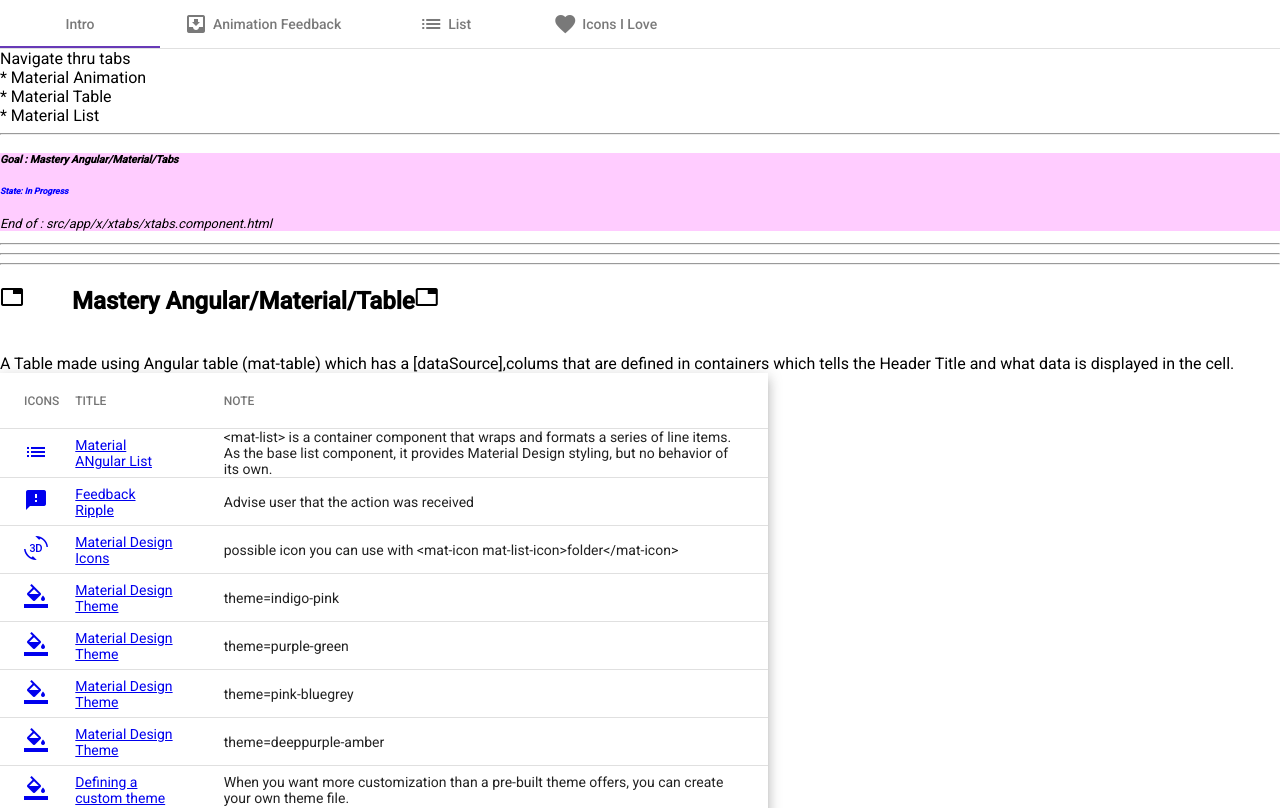
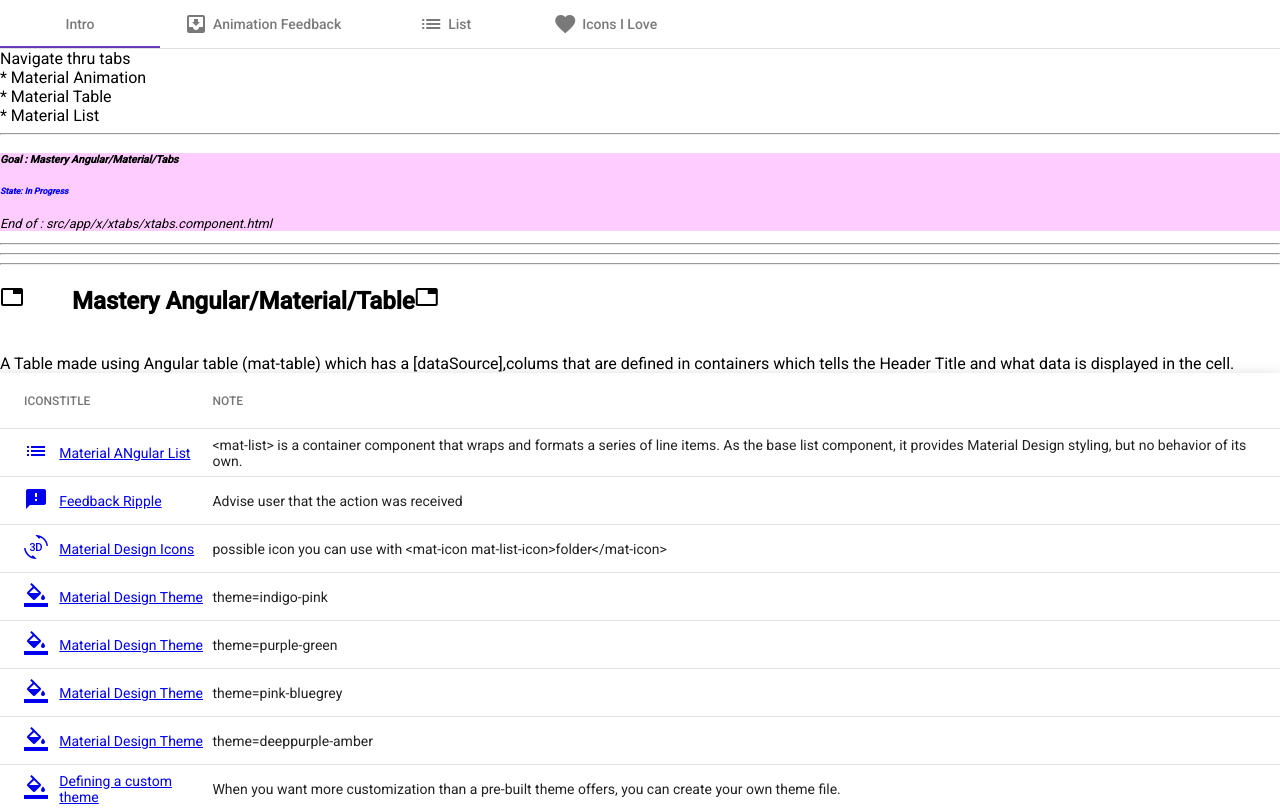
Before and after one commit to jgwill/x-host-as-github-page-190309, an Angular app: page / in a window 1280 px wide. Shown: the top 808 px of the page. Built offline with nearby package versions, Linux system fonts and the light colour scheme.

Commit message:
@resolved issue , not loading the MOCKs

```diff
--- a/src/app/x/xmylist/xmylist.component.html
+++ b/src/app/x/xmylist/xmylist.component.html
@@ -7,48 +7,10 @@
 <!--####### Start TABLE RESOURCES #####-->
 <!--@Mastery @Angular/Material/Table-->
 <!--@feature This display a list of resources for this Mastery Material Design Experimentation -->
-<!--@issue , not loading the MOCKs <xresources></xresources>-->
-<table mat-table [dataSource]="resources" class="mat-elevation-z8 tblresource">
+<!--@resolved issue , not loading the MOCKs -->
 
-  <!--- Note that these columns can be defined in any order.
-        The actual rendered columns are set as a property on the row definition" -->
+<xresources></xresources>
 
 
-  <ng-container matColumnDef="icon">
-    <th mat-header-cell *matHeaderCellDef> ICONS </th>
-    <td mat-cell *matCellDef="let r"> <a href="{{r.url}}" target="_blank" rel="noopener noreferrer">
-        <mat-icon>
-          <!--@o If an Icon is defined in Data, display it, otherwise default -->
-        {{r.icon? r.icon : "folder"}}
-        </mat-icon>
-      </a> </td>
-  </ng-container>
-
-  <!-- Name Column -->
-  <ng-container matColumnDef="title">
-    <th class="coltitle" mat-header-cell *matHeaderCellDef> TITLE </th>
-    <td class="coltitle" mat-cell *matCellDef="let r"> <a href="{{r.url}}" target="_blank" rel="noopener noreferrer">{{r.title}}</a> </td>
-  </ng-container>
-
-  <!-- Weight Column -->
-  <ng-container matColumnDef="url">
-    <th mat-header-cell *matHeaderCellDef> URL </th>
-    <td mat-cell *matCellDef="let r"> {{r.url}} </td>
-  </ng-container>
-
-
-  <!-- Weight Column -->
-  <ng-container class="notecell"  matColumnDef="note">
-
-    <th class="notecell"  mat-header-cell *matHeaderCellDef> NOTE </th>
-
-    <td class="notecell" mat-cell *matCellDef="let r"> {{r.note}} </td>
-
-  </ng-container>
-
-
-  <tr mat-header-row *matHeaderRowDef="displayedColumns"></tr>
-  <tr mat-row *matRowDef="let row; columns: displayedColumns;"></tr>
-</table>
 <!--############## END TABLE ############-->
 <br><br>
--- a/src/app/xutil/xresources/xresources.component.ts
+++ b/src/app/xutil/xresources/xresources.component.ts
@@ -27,6 +27,7 @@
   }
 
 
+  displayedColumns: string[] = ['icon', 'title', 'note'];
   resources: Resource[] = [
     {
       icon: "list",
```
Also changed, not shown: 9 other files (tests, documents, lock files or other folders).
